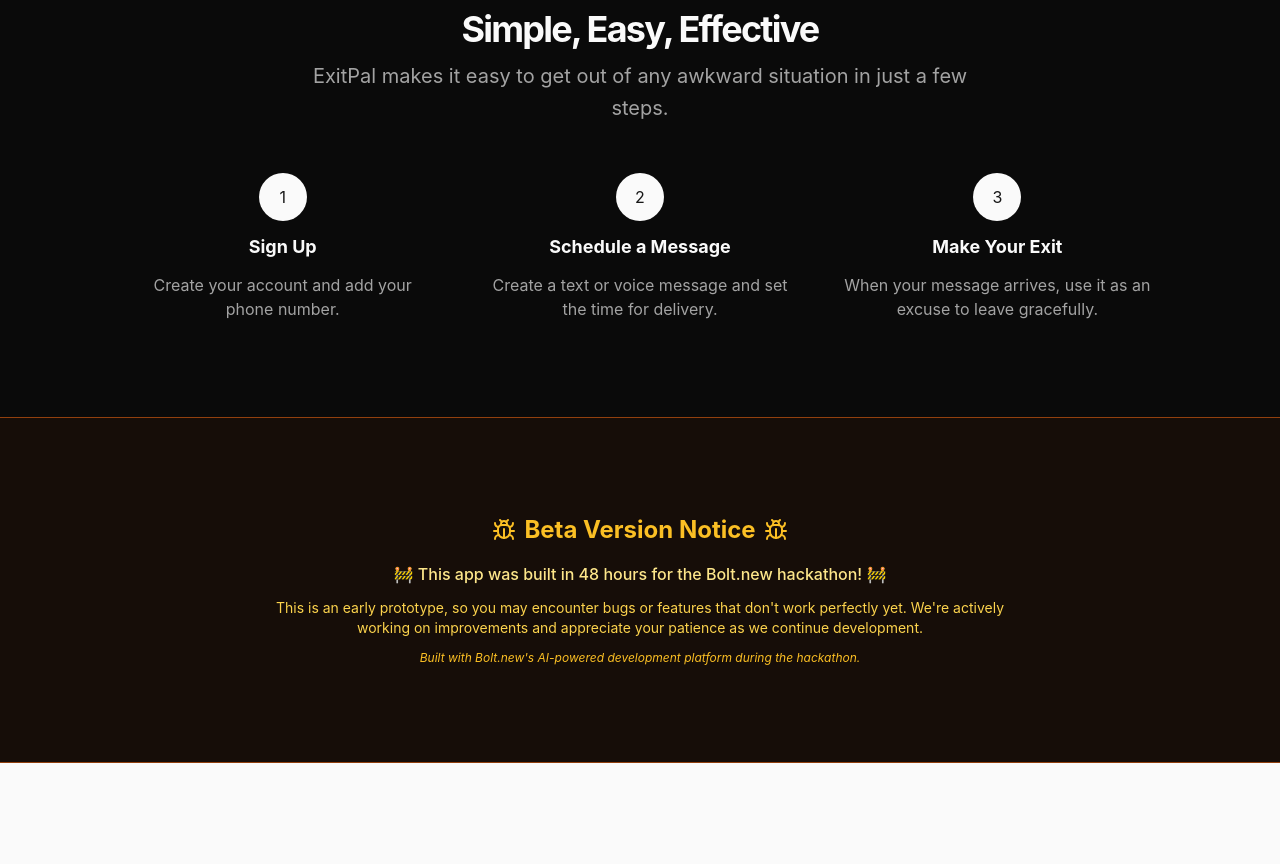
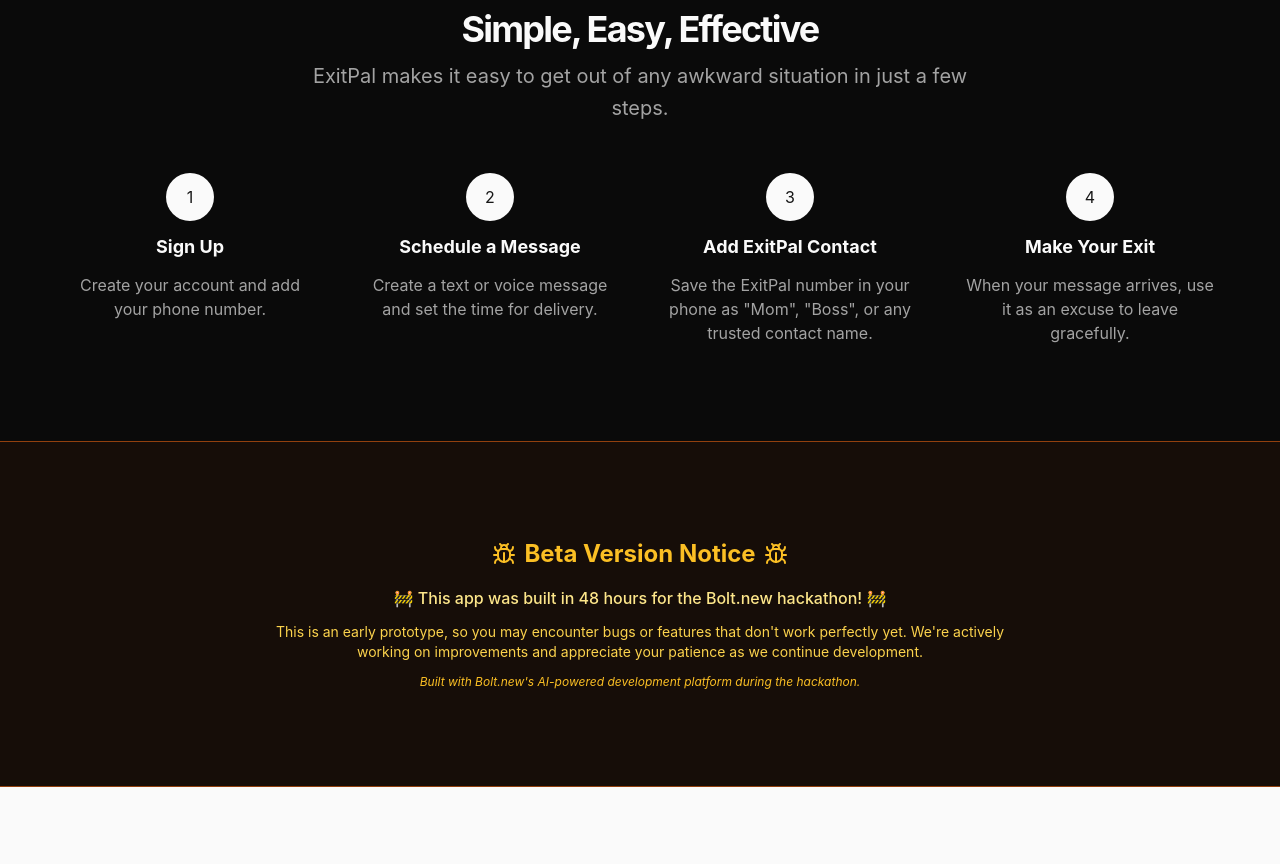
Before and after one commit to johnzilla/exitpal-app, a React (Vite) app: page / in a window 1280 px wide. Shown: the part 1307-2171 px from the top of the page. Built offline with nearby package versions, Linux system fonts and the light colour scheme; no server answers.

Commit message:
Add 4th Step to How It Works Section

```diff
--- a/src/pages/HomePage.tsx
+++ b/src/pages/HomePage.tsx
@@ -2,7 +2,7 @@ import { Link } from 'react-router-dom'
 import { Button } from '@/components/ui/button'
 import { Navbar } from '@/components/navbar'
 import { Footer } from '@/components/footer'
-import { PhoneCall, MessageSquare, Clock, Shield, ArrowRight, Zap, Bug } from 'lucide-react'
+import { PhoneCall, MessageSquare, Clock, Shield, ArrowRight, Zap, Bug, UserPlus } from 'lucide-react'
 
 export default function HomePage() {
   return (
@@ -140,7 +140,7 @@ export default function HomePage() {
               </p>
             </div>
           </div>
-          <div className="mx-auto grid max-w-5xl grid-cols-1 gap-8 md:grid-cols-3 md:gap-12 pt-12">
+          <div className="mx-auto grid max-w-6xl grid-cols-1 gap-8 md:grid-cols-2 lg:grid-cols-4 md:gap-12 pt-12">
             <div className="flex flex-col items-center space-y-3">
               <div className="flex h-12 w-12 items-center justify-center rounded-full bg-primary text-primary-foreground">
                 1
@@ -162,6 +162,15 @@ export default function HomePage() {
             <div className="flex flex-col items-center space-y-3">
               <div className="flex h-12 w-12 items-center justify-center rounded-full bg-primary text-primary-foreground">
                 3
+              </div>
+              <h3 className="text-lg font-bold">Add ExitPal Contact</h3>
+              <p className="text-muted-foreground text-center">
+                Save the ExitPal number in your phone as "Mom", "Boss", or any trusted contact name.
+              </p>
+            </div>
+            <div className="flex flex-col items-center space-y-3">
+              <div className="flex h-12 w-12 items-center justify-center rounded-full bg-primary text-primary-foreground">
+                4
               </div>
               <h3 className="text-lg font-bold">Make Your Exit</h3>
               <p className="text-muted-foreground text-center">
```
